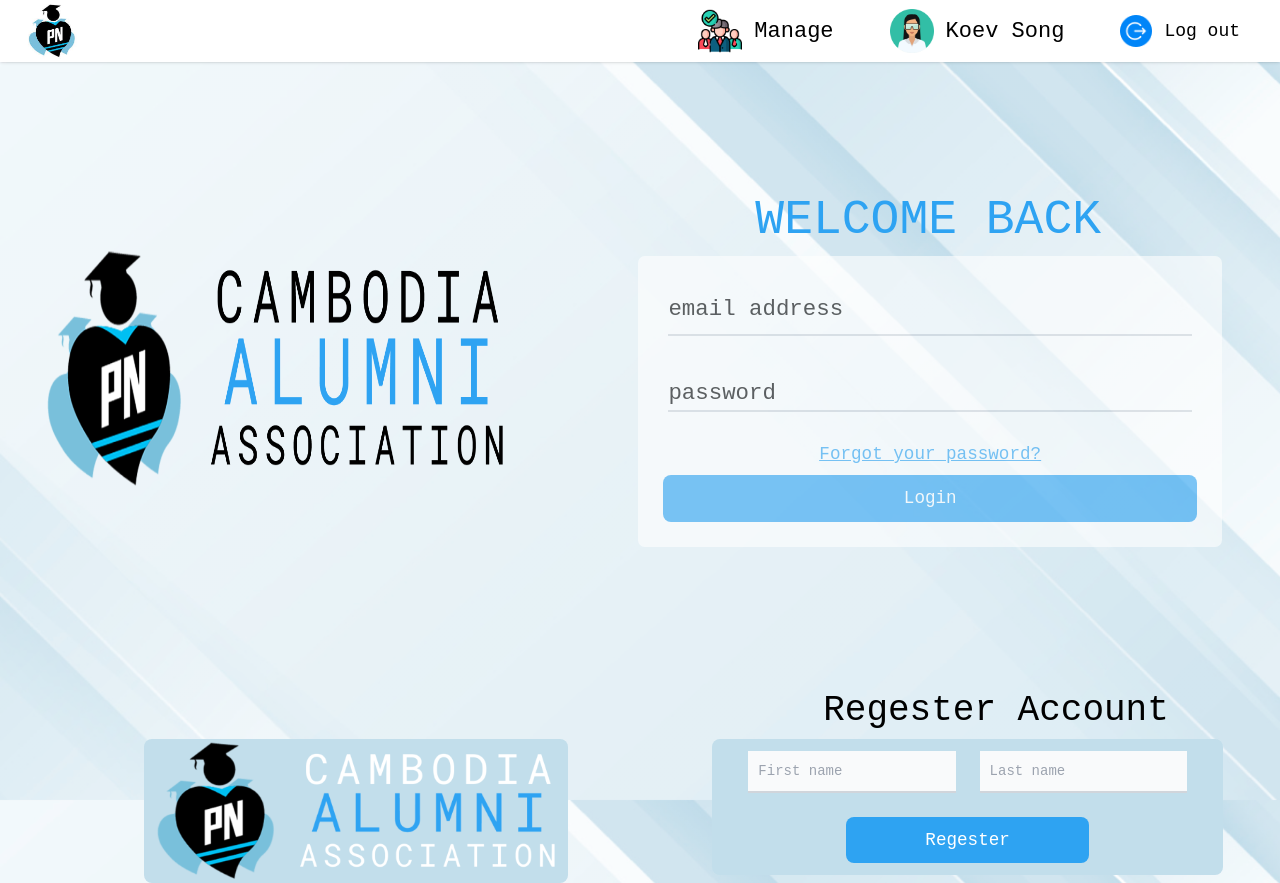
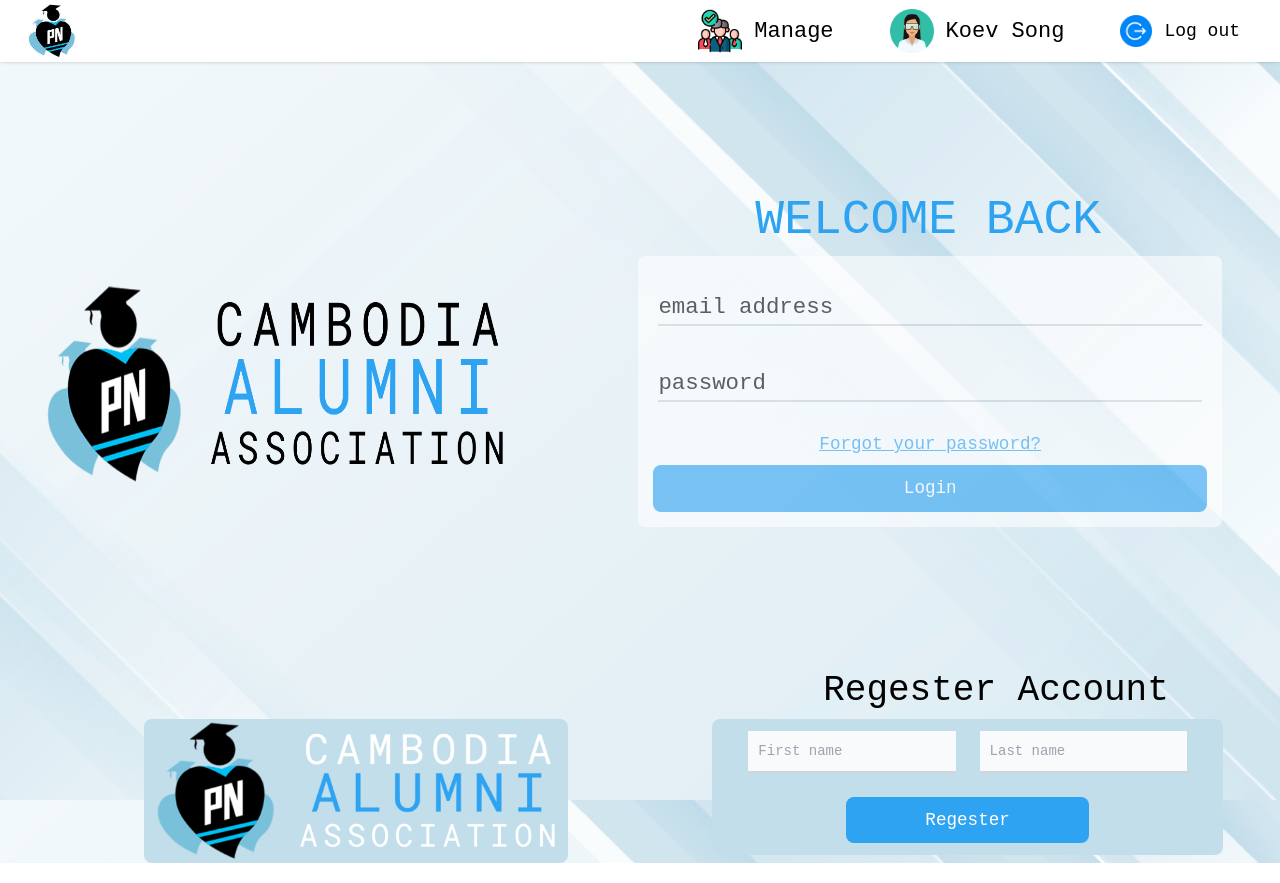
Before and after one commit to pnc-virtual-company/2022-G3-VC2-PART2, a Vue app in the folder front/: page /login in a window 1280 px wide. Built offline with nearby package versions, Linux system fonts and the light colour scheme; no server answers.

Commit message:
#45 : update logo and form

```diff
--- a/front/src/views/LoginView.vue
+++ b/front/src/views/LoginView.vue
@@ -2,21 +2,21 @@
     <div class=" ">
 
         <div class="flex  w-[95%] m-auto   ">
-            <div class=" w-[40%] mt-[15%] flex justify-center align-items-md-center">
-                <img src="../assets/Logo-pn.png" class="w-[100%] h-[82%]">
+            <div class=" w-[40%]  flex justify-center mt-[10%] align-items-md-center">
+                <img src="../assets/Logo-pn.png" class="w-[100%] h-[60%] mt-[20%]">
             </div>
             <div class="mt-[10%] w-[60%] ">
                 <header class="text-center text-[3rem] ml-[90px]">
                     <p class="text-[#2EA3F2]">WELCOME BACK</p>
                 </header>
-                <div class="form  w-[80%] ml-[120px] bg-white opacity-[60%] p-[20px] rounded-[7px]">
+                <div class="form  w-[80%] ml-[120px] bg-white opacity-[60%] p-[10px] rounded-[7px]">
                     <form class="p-[5px]">
                         <div class="relative z-0 mb-6 w-full group p-[5px]">
                             <input type="email" name="floating_email" id="floating_email"
                                 class="block py-2.5 px-0 w-full text-lg text-gray-900 bg-transparent border-0 border-b-2 border-gray-300 dark:text-white dark:border-gray-600 dark:focus:border-blue-500 focus:outline-none focus:ring-0 focus:border-blue-600 peer"
                                 placeholder=" " required="">
                             <label for="floating_email"
-                                class="peer-focus:text-[1rem] absolute text-[1.4rem] text-black-500 dark:text-black-500 duration-300 transform -translate-y-9 scale-75 top-3 -z-10 origin-[0] peer-focus:left-0 peer-focus:text-[rgb(44,98,247)] peer-focus:dark:text-blue-500 peer-placeholder-shown:scale-100 peer-placeholder-shown:translate-y-0 peer-focus:scale-75 peer-focus:-translate-y-9">email
+                                class="peer-focus:text-[1rem] absolute text-[1.4rem] text-black-500 dark:text-black-500 duration-300 transform -translate-y-9 scale-75 top-5 -z-10 origin-[0] peer-focus:left-0 peer-focus:text-[rgb(44,98,247)] peer-focus:dark:text-blue-500 peer-placeholder-shown:scale-100 peer-placeholder-shown:translate-y-0 peer-focus:scale-75 peer-focus:-translate-y-9">email
                                 address</label>
                         </div>
                         <div class="relative z-0 mb-6 w-full group p-[5px]">
```
